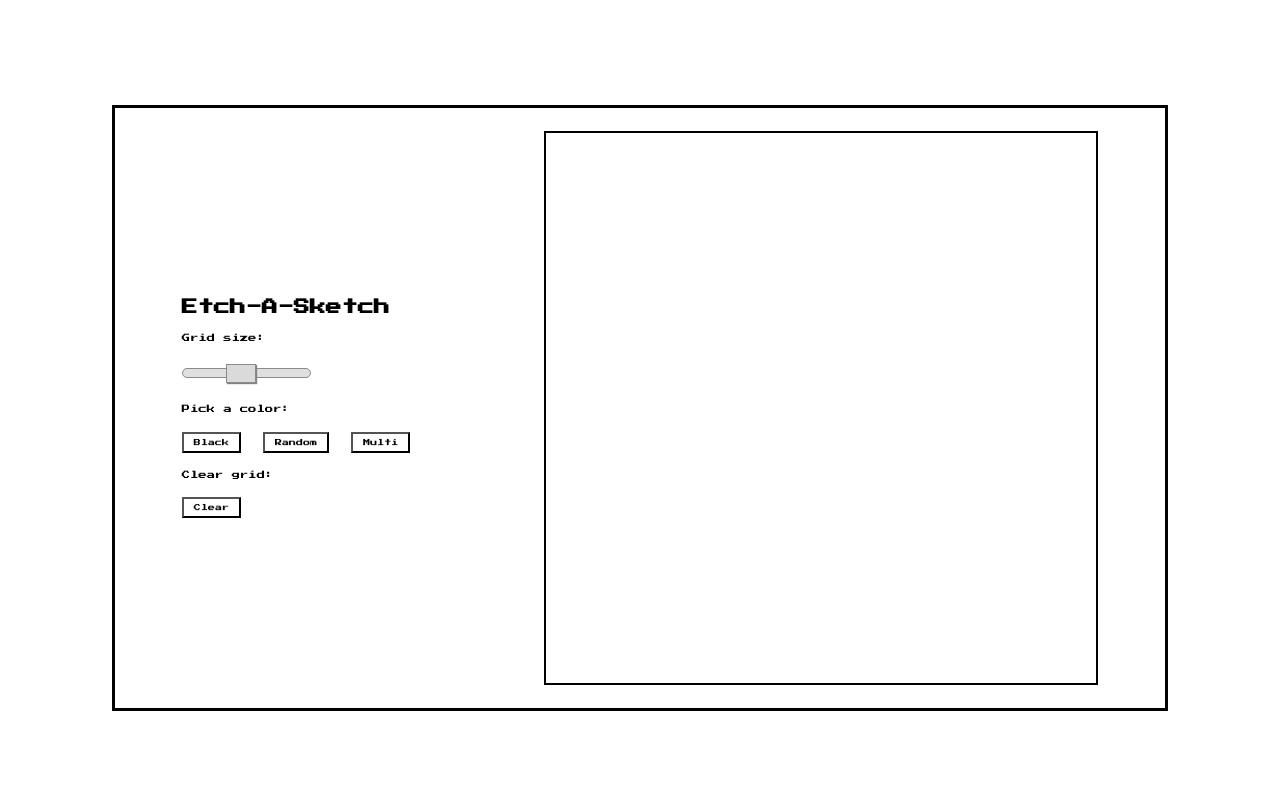
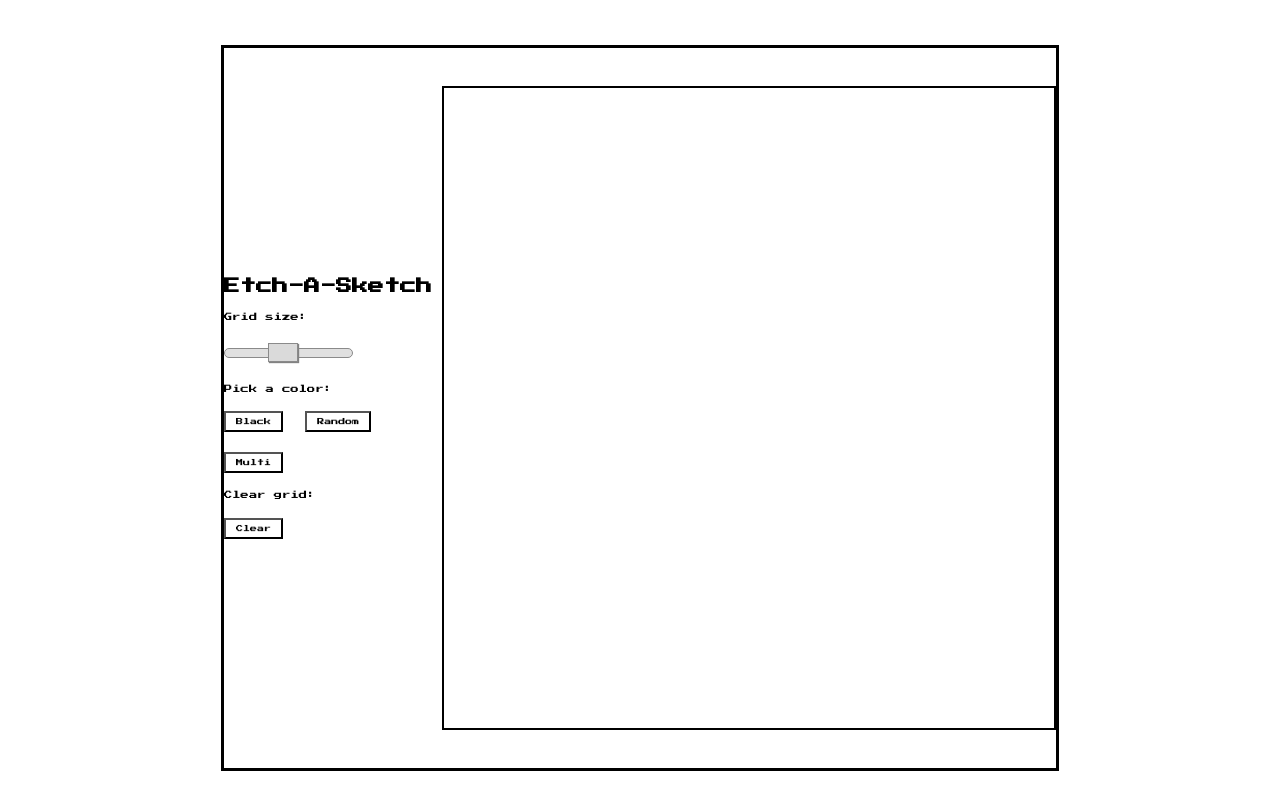
Before and after one commit to kaujla1/etch-a-sketch, a plain HTML site: page index.html in a window 1280 px wide. Drawn offline with Linux system fonts and the light colour scheme.

Commit message:
Fix game container and grid sizing

```diff
--- a/style.css
+++ b/style.css
@@ -7,8 +7,8 @@ body {
 }
 
 .container-padding {
-  height: 600px;
-  width: 1050px;
+  height: 90vh;
+  width: 65vw;
   border-style: solid;
   display: flex;
   justify-content: space-around;
@@ -43,8 +43,8 @@ button:hover {
 }
 
 .grid-container {
-  height: 550px; /*change these to make dimensions equal in the future*/
-  width: 550px;
+  height: 80vh;
+  width: 80vh;
   border: 2px;
   border-style: solid;
   display: flex;
```
